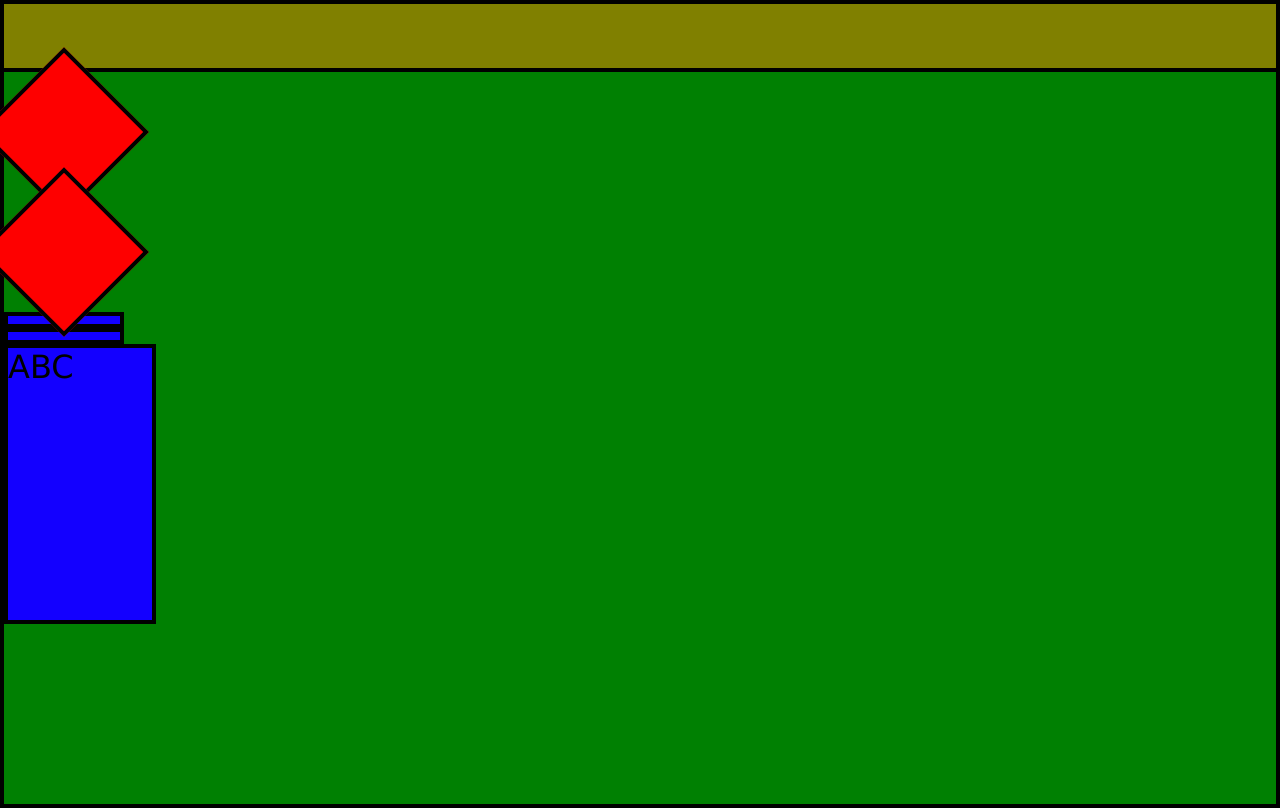
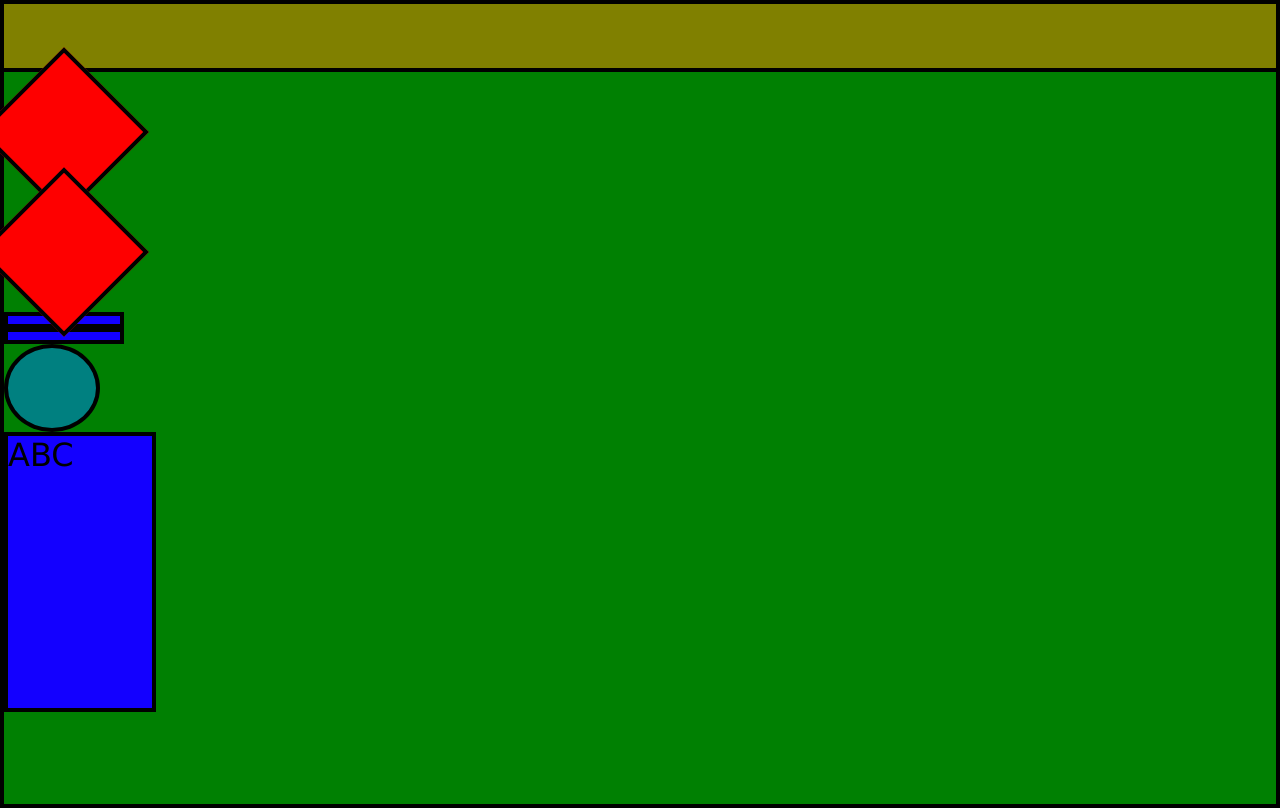
Before and after one commit to marshalek37/Optimo_TT, a plain HTML site: page index.html in a window 1280 px wide. Drawn offline with Linux system fonts and the light colour scheme.

Commit message:
Oval added

```diff
--- a/style.css
+++ b/style.css
@@ -40,3 +40,11 @@ header {
   height: 34vh;
   width: 18vh;
 }
+
+.oval {
+  background: rgb(0, 128, 128);
+  border: 0.5vh solid rgb(0, 0, 0);
+  height: 10vh;
+  width: 11vh;
+  border-radius: 50%;
+}
```
